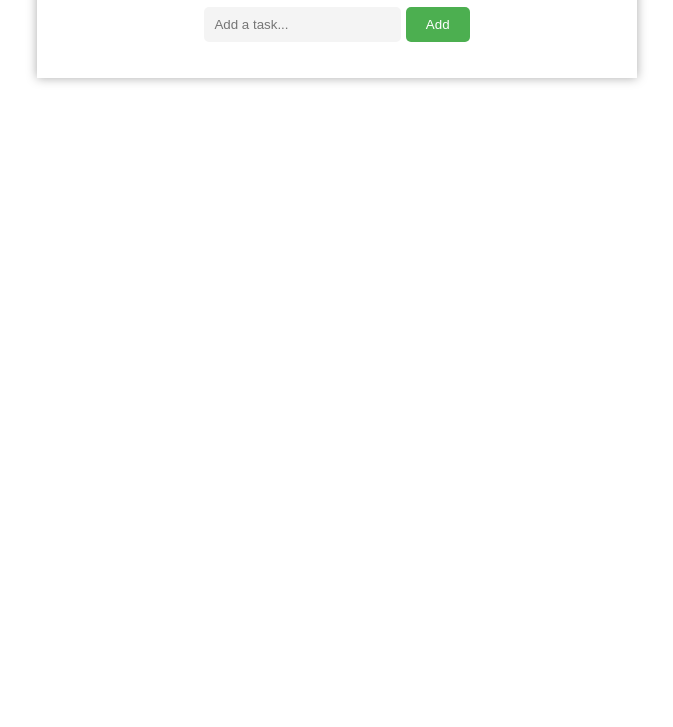
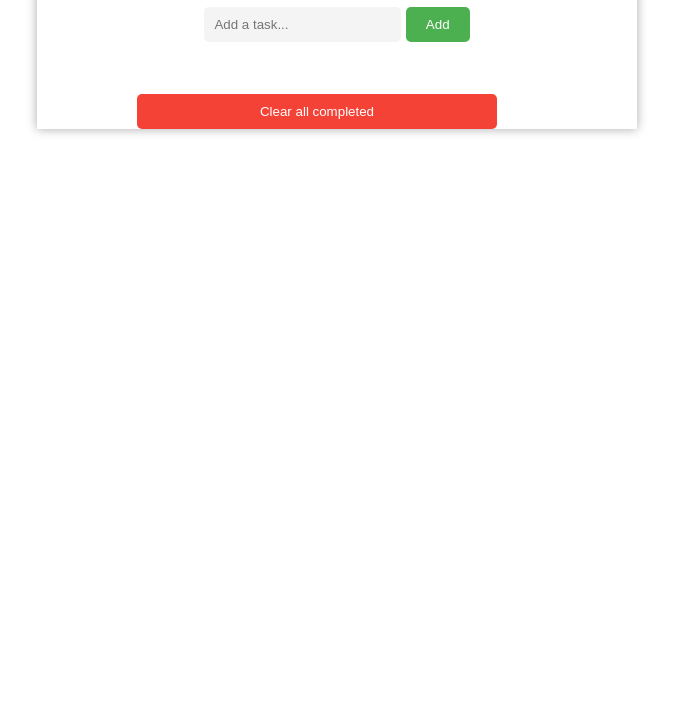
Before and after one commit to Mekuseo/TodoList, a website built with webpack: page dist/index.html in a window 1280 px wide. Shown: the part 73-800 px from the top of the page, without its empty margins (303-976 px from the left). Built offline with nearby package versions, Linux system fonts and the light colour scheme.

Commit message:
functionality effected

```diff
--- a/dist/index.html
+++ b/dist/index.html
@@ -1 +1 @@
-<!doctype html><html lang="en"><head><meta charset="UTF-8"/><meta http-equiv="X-UA-Compatible" content="IE=edge"/><meta name="viewport" content="width=device-width,initial-scale=1"/><link rel="stylesheet" href="https://cdnjs.cloudflare.com/ajax/libs/font-awesome/4.7.0/css/font-awesome.min.css"/><title>TodoList</title><script defer="defer" src="runtime.js"></script><script defer="defer" src="main.js"></script></head><body><div id="container"><h1>To-Do List</h1><form><input id="task" placeholder="Add a task..."> <button type="submit" id="add-task">Add</button></form><ul id="task-list"></ul></div><script src="./src/index.js"></script></body></html>
+<!doctype html><html lang="en"><head><meta charset="UTF-8"/><meta http-equiv="X-UA-Compatible" content="IE=edge"/><meta name="viewport" content="width=device-width,initial-scale=1"/><link rel="stylesheet" href="https://cdnjs.cloudflare.com/ajax/libs/font-awesome/4.7.0/css/font-awesome.min.css"/><title>TodoList</title><script defer="defer" src="runtime.js"></script><script defer="defer" src="main.js"></script></head><body><div id="container"><h1>To-Do List</h1><form><input id="task" placeholder="Add a task..."> <button type="submit" id="add-task">Add</button></form><ul id="task-list"></ul><button id="remove-completed">Clear all completed</button></div><script src="./src/index.js"></script></body></html>
```
